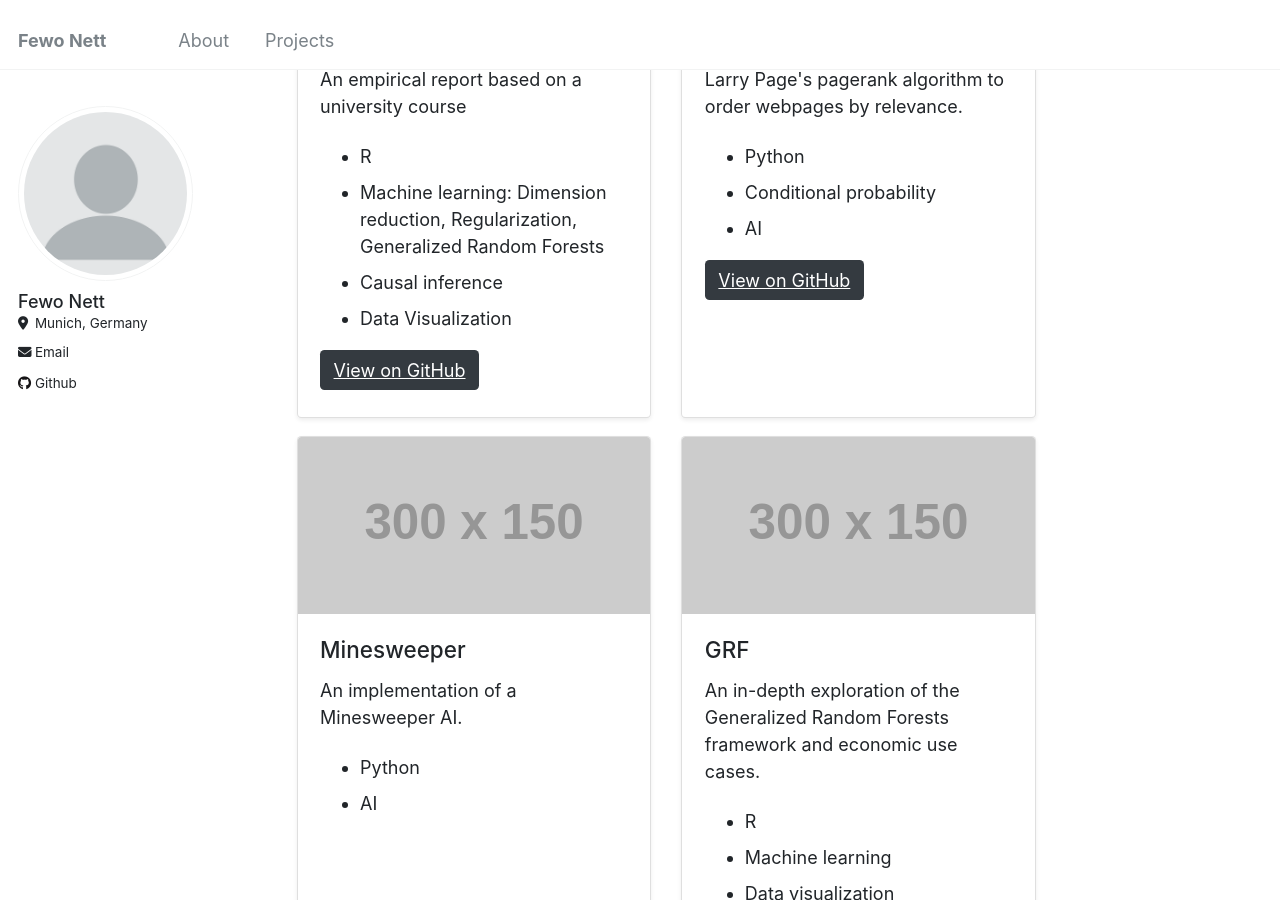
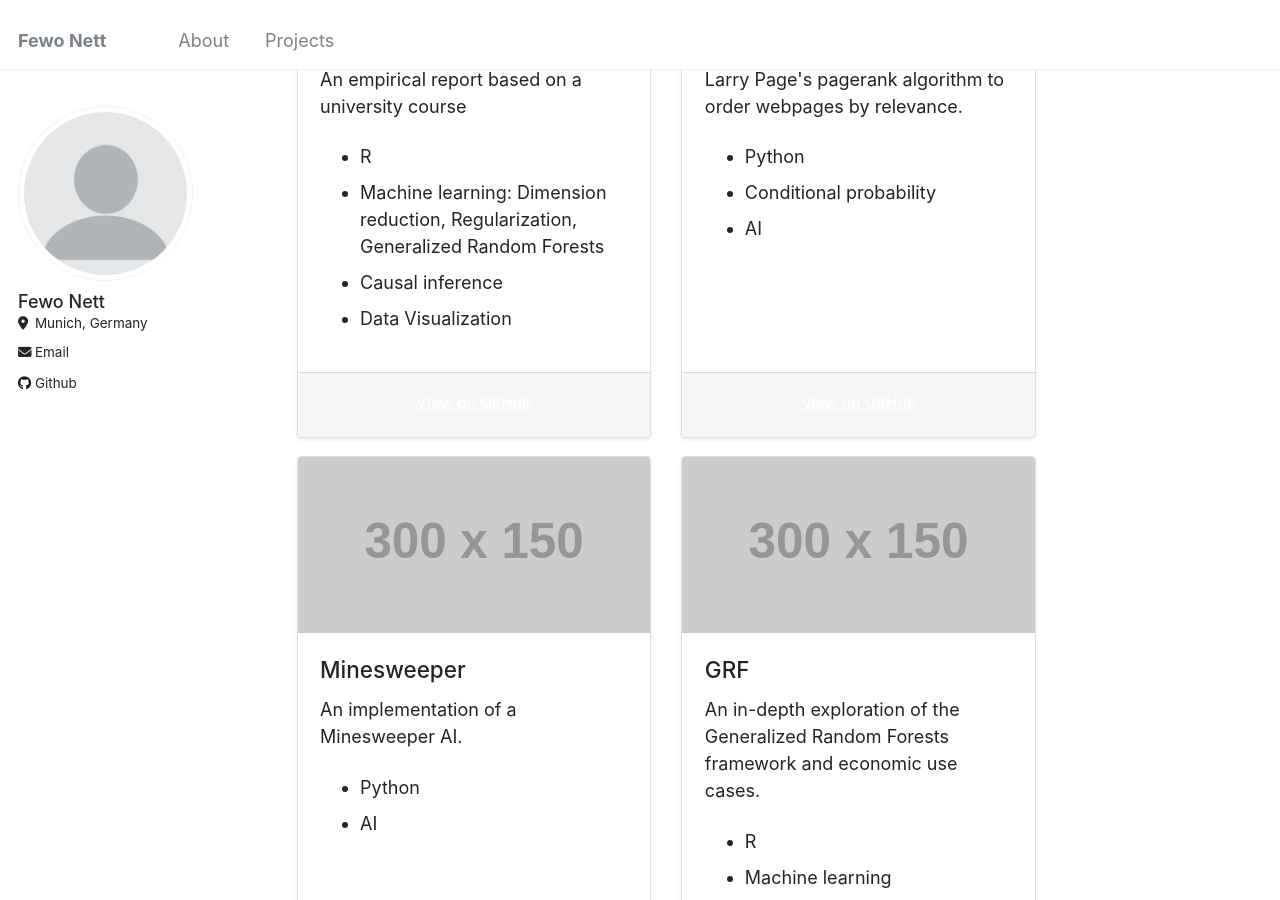
Before and after one commit to fewonett/fewonett.github.io, a Jekyll site: the page built from _pages/about.html, in a window 1280 px wide and 900 px high, scrolled down 1414 px. Built offline with Jekyll 4.4.1, drawn with Linux system fonts in a browser that asks for light colours.

Commit message:
Update about.html

```diff
--- a/_pages/about.html
+++ b/_pages/about.html
@@ -44,7 +44,9 @@ redirect_from:
             <li>Causal inference</li>
             <li>Data Visualization</li>
           </ul>
-          <a href="https://github.com/your-username/machine-learning-econometrics" class="btn btn-dark">View on GitHub</a>
+        </div>
+        <div class="card-footer" style="text-align: center;">
+          <a href="https://github.com/your-username/minesweeper" class="btn btn-sm ">View on GitHub</a>
         </div>
       </div>
     </div>
@@ -59,7 +61,9 @@ redirect_from:
             <li>Conditional probability</li>
             <li>AI</li>
           </ul>
-          <a href="https://github.com/your-username/pagerank" class="btn btn-dark">View on GitHub</a>
+        </div>
+        <div class="card-footer" style="text-align: center;">
+          <a href="https://github.com/your-username/minesweeper" class="btn btn-sm ">View on GitHub</a>
         </div>
       </div>
     </div>
@@ -78,7 +82,7 @@ redirect_from:
 
         </div>
         <div class="card-footer" style="text-align: center;">
-        <a href="https://github.com/your-username/minesweeper" class="btn btn-dark btn-sm ">View on GitHub</a>
+        <a href="https://github.com/your-username/minesweeper" class="btn btn-sm ">View on GitHub</a>
       </div>
       </div>
     </div>
@@ -93,7 +97,9 @@ redirect_from:
             <li>Machine learning</li>
             <li>Data visualization</li>
           </ul>
-          <a href="https://github.com/your-username/grf" class="btn btn-dark">View on GitHub</a>
+        </div>
+        <div class="card-footer" style="text-align: center;">
+          <a href="https://github.com/your-username/minesweeper" class="btn btn-sm ">View on GitHub</a>
         </div>
       </div>
     </div>
@@ -109,7 +115,9 @@ redirect_from:
             <li>Python</li>
             <li>Webscraping</li>
           </ul>
-          <a href="https://github.com/your-username/plenarsitzungen" class="btn btn-dark btn-sm">View on GitHub</a>
+        </div>
+        <div class="card-footer" style="text-align: center;">
+          <a href="https://github.com/your-username/minesweeper" class="btn btn-sm">View on GitHub</a>
         </div>
       </div>
     </div>
```
